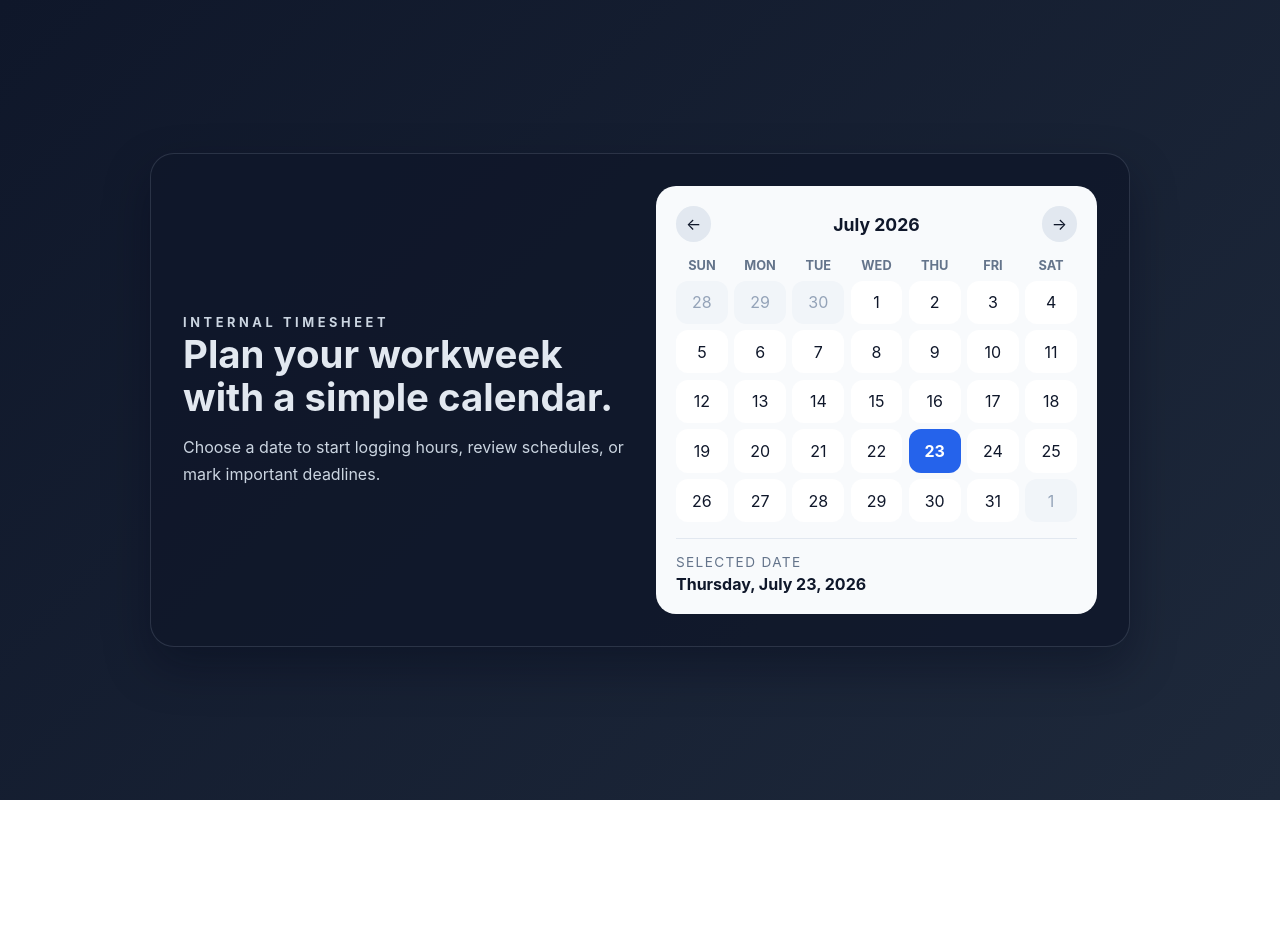
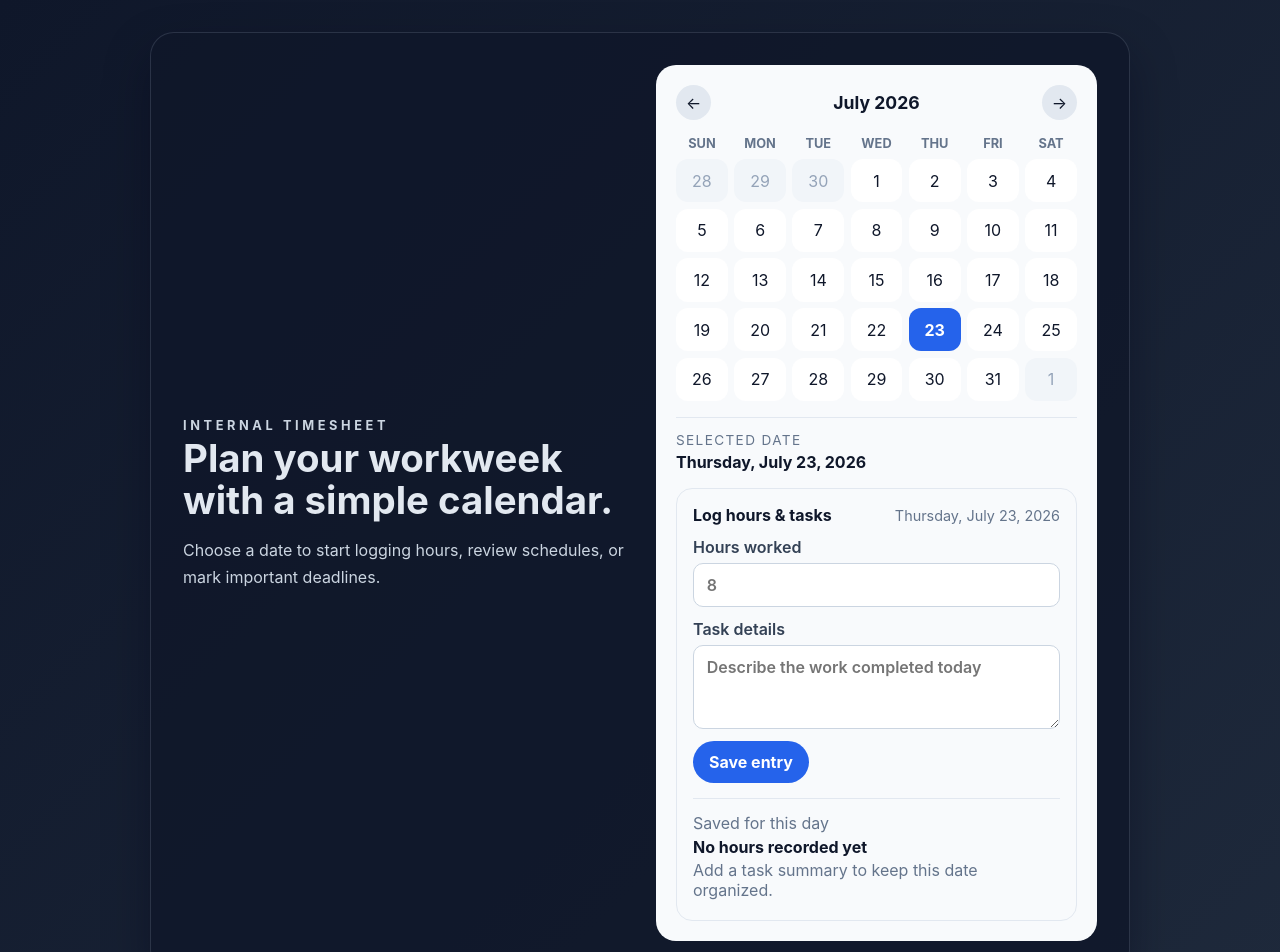
Before and after one commit to chaitanyadaniel/timesheet-tool, a React (Vite) app: page / in a window 1280 px wide. Shown: the top 952 px of the page. Before the commit the page ends 800 px from the top, so only its background shows below. Built offline with nearby package versions, Linux system fonts and the light colour scheme.

Commit message:
hours and tasks

```diff
--- a/src/App.jsx
+++ b/src/App.jsx
@@ -1,4 +1,4 @@
-import { useMemo, useState } from 'react';
+import { useEffect, useMemo, useState } from 'react';
 
 const weekDays = ['Sun', 'Mon', 'Tue', 'Wed', 'Thu', 'Fri', 'Sat'];
 const monthNames = [
@@ -57,8 +57,18 @@ function App() {
   const today = new Date();
   const [viewDate, setViewDate] = useState(new Date(today.getFullYear(), today.getMonth(), 1));
   const [selectedDate, setSelectedDate] = useState(today);
+  const [entries, setEntries] = useState({});
+  const [hoursInput, setHoursInput] = useState('');
+  const [taskInput, setTaskInput] = useState('');
 
   const calendarDays = useMemo(() => buildCalendarDays(viewDate.getFullYear(), viewDate.getMonth()), [viewDate]);
+  const dateKey = selectedDate.toDateString();
+  const currentEntry = entries[dateKey] || { hours: '', task: '' };
+
+  useEffect(() => {
+    setHoursInput(currentEntry.hours);
+    setTaskInput(currentEntry.task);
+  }, [dateKey, currentEntry.hours, currentEntry.task]);
 
   const handlePrevMonth = () => {
     setViewDate(new Date(viewDate.getFullYear(), viewDate.getMonth() - 1, 1));
@@ -72,6 +82,17 @@ function App() {
     const nextDate = new Date(viewDate.getFullYear(), viewDate.getMonth() + monthOffset, day);
     setViewDate(new Date(nextDate.getFullYear(), nextDate.getMonth(), 1));
     setSelectedDate(nextDate);
+  };
+
+  const handleSaveEntry = (event) => {
+    event.preventDefault();
+    setEntries((previousEntries) => ({
+      ...previousEntries,
+      [dateKey]: {
+        hours: hoursInput,
+        task: taskInput,
+      },
+    }));
   };
 
   const formattedSelected = selectedDate.toLocaleDateString('en-US', {
@@ -135,6 +156,45 @@ function App() {
             <p>Selected date</p>
             <strong>{formattedSelected}</strong>
           </div>
+
+          <form className="detail-panel" onSubmit={handleSaveEntry}>
+            <div className="detail-panel-header">
+              <h3>Log hours & tasks</h3>
+              <span>{formattedSelected}</span>
+            </div>
+
+            <label>
+              Hours worked
+              <input
+                type="number"
+                min="0"
+                step="0.5"
+                value={hoursInput}
+                onChange={(event) => setHoursInput(event.target.value)}
+                placeholder="8"
+              />
+            </label>
+
+            <label>
+              Task details
+              <textarea
+                rows="3"
+                value={taskInput}
+                onChange={(event) => setTaskInput(event.target.value)}
+                placeholder="Describe the work completed today"
+              />
+            </label>
+
+            <button type="submit">Save entry</button>
+
+            <div className="saved-entry">
+              <p>Saved for this day</p>
+              <strong>
+                {currentEntry.hours ? `${currentEntry.hours} hours` : 'No hours recorded yet'}
+              </strong>
+              <p>{currentEntry.task || 'Add a task summary to keep this date organized.'}</p>
+            </div>
+          </form>
         </div>
       </section>
     </main>
--- a/src/styles.css
+++ b/src/styles.css
@@ -158,6 +158,80 @@ button {
   font-size: 1rem;
 }
 
+.detail-panel {
+  margin-top: 1rem;
+  border: 1px solid #e2e8f0;
+  border-radius: 16px;
+  padding: 1rem;
+  background: #f8fafc;
+}
+
+.detail-panel-header {
+  display: flex;
+  justify-content: space-between;
+  align-items: center;
+  margin-bottom: 0.75rem;
+  gap: 0.5rem;
+}
+
+.detail-panel-header h3 {
+  margin: 0;
+  font-size: 1rem;
+}
+
+.detail-panel-header span {
+  color: #64748b;
+  font-size: 0.9rem;
+}
+
+.detail-panel label {
+  display: flex;
+  flex-direction: column;
+  gap: 0.35rem;
+  margin-bottom: 0.75rem;
+  font-weight: 600;
+  color: #334155;
+}
+
+.detail-panel input,
+.detail-panel textarea {
+  border: 1px solid #cbd5e1;
+  border-radius: 10px;
+  padding: 0.7rem 0.8rem;
+  font: inherit;
+  color: #0f172a;
+}
+
+.detail-panel textarea {
+  resize: vertical;
+}
+
+.detail-panel button {
+  border: none;
+  border-radius: 999px;
+  background: #2563eb;
+  color: #fff;
+  padding: 0.7rem 1rem;
+  cursor: pointer;
+  font-weight: 700;
+}
+
+.saved-entry {
+  margin-top: 0.9rem;
+  padding-top: 0.9rem;
+  border-top: 1px solid #e2e8f0;
+}
+
+.saved-entry p {
+  margin: 0 0 0.25rem;
+  color: #64748b;
+}
+
+.saved-entry strong {
+  display: block;
+  margin-bottom: 0.2rem;
+}
+
 @media (max-width: 760px) {
   .hero-card {
     grid-template-columns: 1fr;
```
Also changed, not shown: 5 other files (tests, documents, lock files or other folders).
